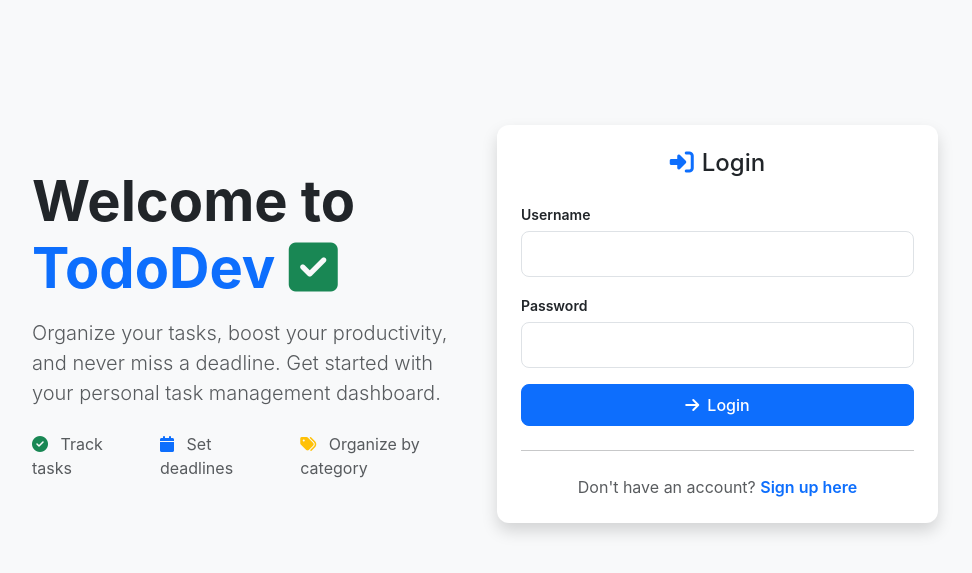
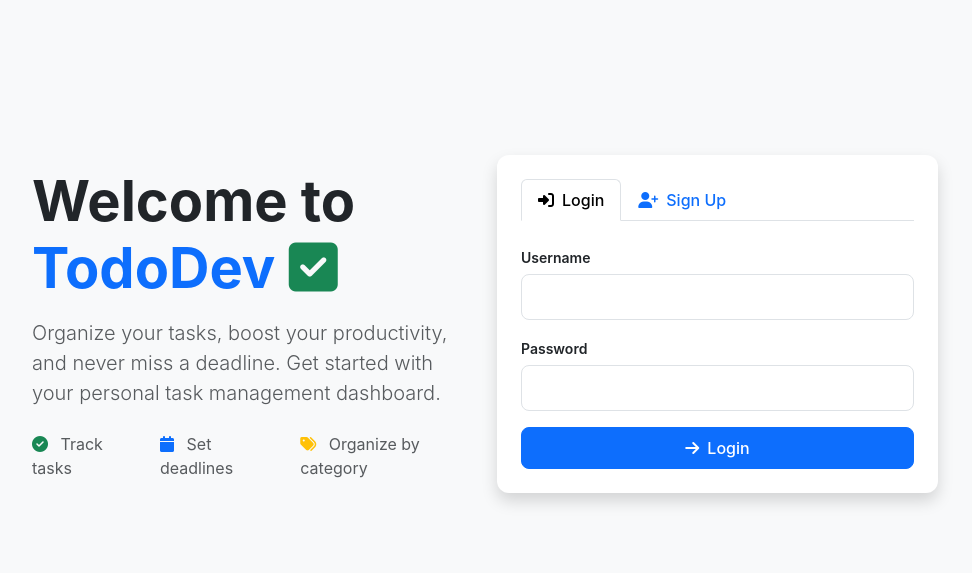
Before and after one commit to rlanier-webdev/django-todo, a Django app: page / in a window 1280 px wide. Shown: the top 573 px of the page, without its empty margins (155-1127 px from the left). Run offline with Django 5.2, Linux system fonts and the light colour scheme; some libraries are stand-ins or nearby versions.

Commit message:
fix: resolve signup form validation errors not displaying on first submit
The signup form was showing "This field is required" for all fields on
initial submission, even when data was entered. The actual validation
errors only appeared on the second attempt.

Root causes:
- Form field name attributes had "signup-" prefix (e.g., "signup-username")
  but Django expected unprefixed names (e.g., "username")
- Duplicate signup form on home page was interfering with form submission

Changes:
- Fixed field name attributes in signup.html to match Django form fields
- Added value attributes to preserve user input on validation errors
- Removed duplicate signup form from home page
- Added tabbed login/signup interface on home page using Bootstrap tabs
- Updated home view to pass both login_form and signup_form to template

Fixes #8

```diff
--- a/core/accounts/views.py
+++ b/core/accounts/views.py
@@ -31,13 +31,28 @@ def set_timezone(request):
 def signup_view(request):
     """Handle user registration with form validation."""
     if request.method == 'POST':
+        print("POST data:", request.POST)
+
+        # Add this to see which template Django finds
+        from django.template.loader import get_template
+        template = get_template('accounts/signup.html')
+        print("Template path:", template.origin.name)
+
         form = SignUpForm(request.POST)
         if form.is_valid():
             form.save()
             messages.success(request, "Your account has been created successfully!")
             return redirect('login')
         else:
-            messages.error(request, "Please correct the errors below.")
+            # Loop through each field's errors
+            for field, errors in form.errors.items():
+                for error in errors:
+                    if field == '__all__':
+                        # Non-field errors (like password mismatch)
+                        messages.error(request, error)
+                    else:
+                        # Field-specific errors
+                        messages.error(request, f"{field.title()}: {error}")
     else:
         form = SignUpForm()
     return render(request, 'accounts/signup.html', {'form': form})
@@ -68,10 +83,11 @@ def logout_view(request):
 
 
 def home_view(request):
-    """Display the home page with login and signup forms."""
-    login_form = CustomLoginForm(prefix='login')
-    signup_form = SignUpForm(prefix='signup')
-    return render(request, "home.html", {
-        "login_form": login_form,
-        "signup_form": signup_form,
-    })
+    login_form = CustomLoginForm()
+    signup_form = SignUpForm()
+
+    context = {
+        'login_form': login_form,
+        'signup_form': signup_form,
+    }
+    return render(request, 'home.html', context)
--- a/core/templates/home.html
+++ b/core/templates/home.html
@@ -40,11 +40,28 @@
         <div class="col-md-6">
           <div class="card shadow border-0">
             <div class="card-body p-4">
+
+              <!-- Tab Buttons -->
+              <ul class="nav nav-tabs mb-4" role="tablist">
+                <li class="nav-item" role="presentation">
+                  <button class="nav-link active" id="login-tab" data-bs-toggle="tab"
+                          data-bs-target="#login-form" type="button" role="tab">
+                    <i class="fa-solid fa-sign-in-alt me-2"></i>Login
+                  </button>
+                </li>
+                <li class="nav-item" role="presentation">
+                  <button class="nav-link" id="signup-tab" data-bs-toggle="tab"
+                          data-bs-target="#signup-form" type="button" role="tab">
+                    <i class="fa-solid fa-user-plus me-2"></i>Sign Up
+                  </button>
+                </li>
+              </ul>
+
+              <!-- Tab Content -->
+              <div class="tab-content">
+
                 <!-- Login Form -->
-              <div id="login-form">
-                <h4 class="card-title mb-4 text-center">
-                  <i class="fa-solid fa-sign-in-alt me-2 text-primary"></i>Login
-                </h4>
+                <div class="tab-pane fade show active" id="login-form" role="tabpanel">
                   <form method="post" action="{% url 'login' %}">
                     {% csrf_token %}
                     {% for field in login_form %}
@@ -62,18 +79,10 @@
                       <i class="fa-solid fa-arrow-right me-2"></i>Login
                     </button>
                   </form>
-                <hr class="my-4">
-                <p class="text-center text-muted mb-0">
-                  Don't have an account?
-                  <a href="#" id="show-signup" class="text-decoration-none fw-semibold">Sign up here</a>
-                </p>
                 </div>
 
                 <!-- Signup Form -->
-              <div id="signup-form" class="d-none">
-                <h4 class="card-title mb-4 text-center">
-                  <i class="fa-solid fa-user-plus me-2 text-success"></i>Create Account
-                </h4>
+                <div class="tab-pane fade" id="signup-form" role="tabpanel">
                   <form method="post" action="{% url 'signup' %}">
                     {% csrf_token %}
                     {% for field in signup_form %}
@@ -82,23 +91,17 @@
                         {{ field.label }}
                       </label>
                       {{ field }}
-                    {% if field.help_text %}
-                    <small class="form-text text-muted">{{ field.help_text }}</small>
-                    {% endif %}
                       {% if field.errors %}
                       <div class="invalid-feedback d-block">{{ field.errors.0 }}</div>
                       {% endif %}
                     </div>
                     {% endfor %}
                     <button type="submit" class="btn btn-success w-100 py-2">
-                    <i class="fa-solid fa-check me-2"></i>Create Account
+                      <i class="fa-solid fa-user-plus me-2"></i>Sign Up
                     </button>
                   </form>
-                <hr class="my-4">
-                <p class="text-center text-muted mb-0">
-                  Already have an account?
-                  <a href="#" id="show-login" class="text-decoration-none fw-semibold">Login here</a>
-                </p>
+                </div>
+
               </div>
             </div>
           </div>
```
Also changed, not shown: BUG_LOG.MD (added, +50 -0 lines), core/templates/accounts/signup.html (+14 -8 lines), 1 other file. Lines whose indentation alone changed are shown as unchanged.
